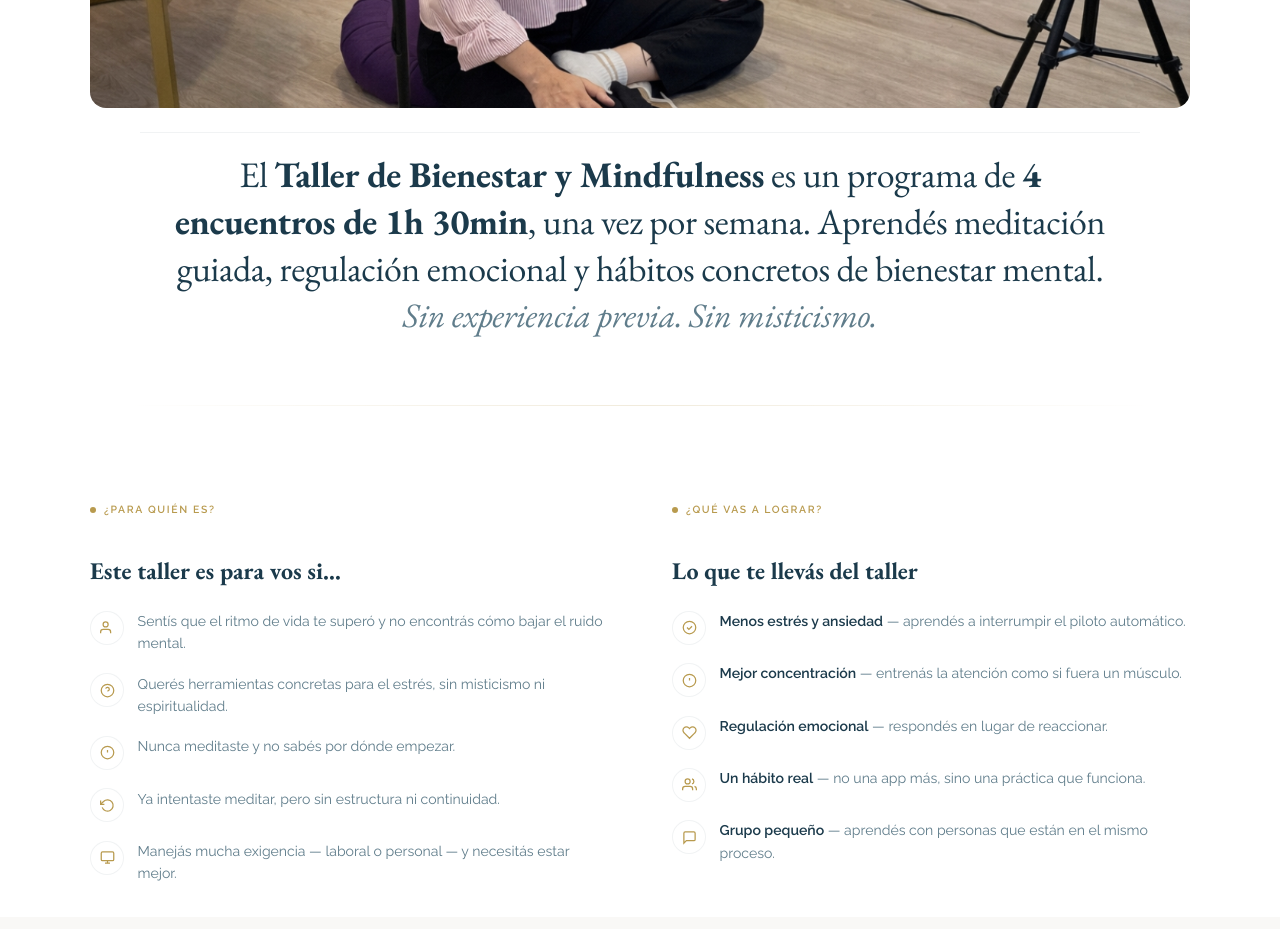
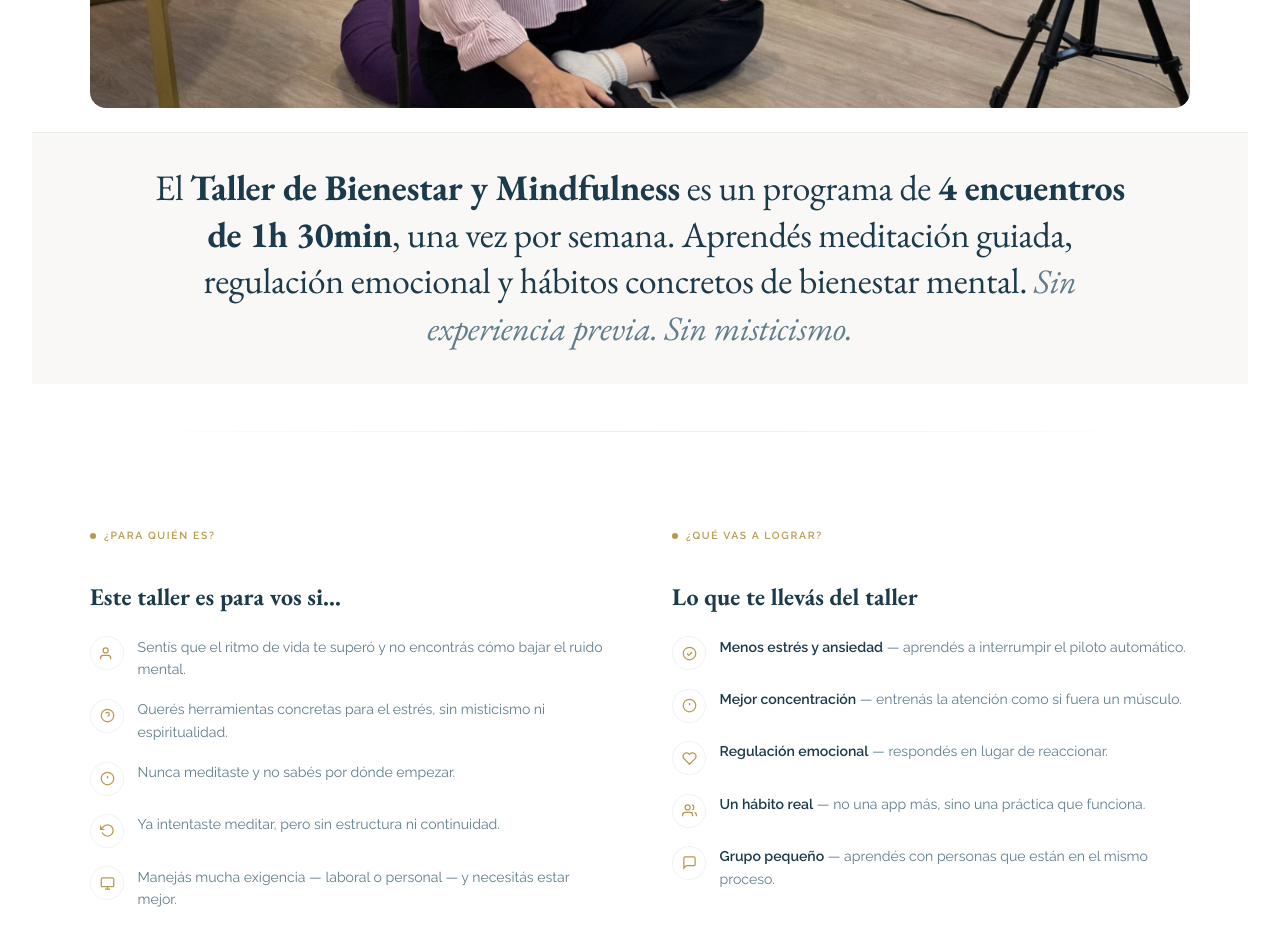
Before and after one commit to agusmilesi-collab/sentirmindfulness, a plain HTML site: page individuos.html in a window 1280 px wide. Shown: the part 920-1849 px from the top of the page. Drawn offline with nearby package versions, Linux system fonts and the light colour scheme.

Commit message:
Add off-white background to hero-programa section
Co-Authored-By: Claude Sonnet 4.6 <noreply@anthropic.com>

```diff
--- a/individuos.html
+++ b/individuos.html
@@ -47,11 +47,16 @@
 
 /* ── HERO PROGRAMA ── */
 .hero-programa {
+  width: 100%;
+  background: var(--off-white);
+  margin: 1.5rem 0 0;
+  text-align: center;
+  padding: 2rem;
+  border-top: 1px solid var(--border);
+}
+.hero-programa p {
   max-width: 1000px;
-  margin: 1.5rem auto 0;
-  text-align: center;
-  padding: 1.2rem 2rem;
-  border-top: 1px solid var(--border);
+  margin: 0 auto;
 }
 .hero-programa p {
   font-family: var(--heading);
```
